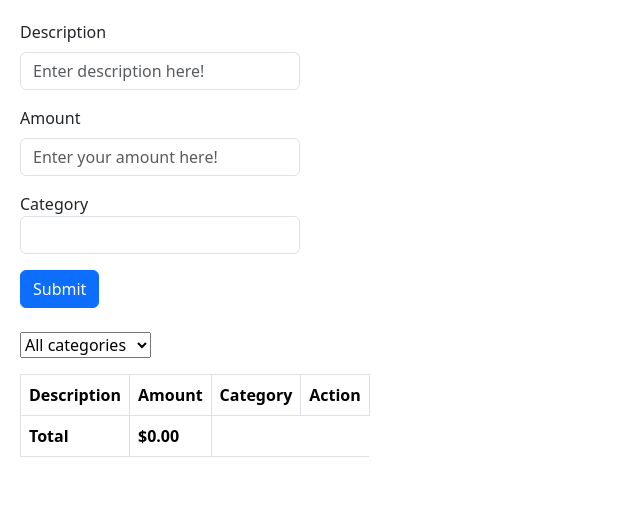
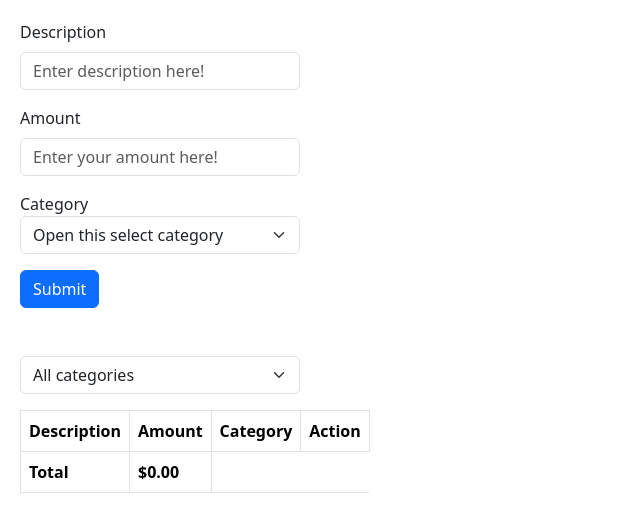
Before and after one commit to Scientific-Research/react-forms-MoHa, a React (Vite) app: page / in a window 1280 px wide. Shown: the top 532 px of the page, without its empty margins (0-640 px from the left). Built offline with nearby package versions, Linux system fonts and the light colour scheme.

Commit message:
The code a little bit more corrected!

```diff
--- a/src/components/Form.tsx
+++ b/src/components/Form.tsx
@@ -80,14 +80,21 @@ const Form = () => {
 			<div className="mb-3">
 				<label htmlFor="category">Category</label>
 				<select
-					className="form-control"
+					className="form-select"
+					aria-label="Default select example"
 					id="category"
 					{...register('Category')}
 				>
-					<option defaultChecked></option>
-					<option>Groceries</option>
-					<option>Utilities</option>
-					<option>Entertainment</option>
+					<option selected>Open this select category</option>
+					<option value="1" label="groceries">
+						Groceries
+					</option>
+					<option value="2" label="utilities">
+						Utilities
+					</option>
+					<option value="3" label="entertainment">
+						Entertainment
+					</option>
 				</select>
 				{errors.Category && (
 					<p className="text-danger">{errors.Category.message}</p>
@@ -100,15 +107,17 @@ const Form = () => {
 			<br />
 			<div className="mb-3">
 				<label htmlFor="AllCategory"></label>
-				<select
-					className="custom-select"
-					id="AllCategory"
-					// {...register('AllCategory')}
-				>
+				<select className="form-select" id="AllCategory">
 					<option defaultChecked>All categories</option>
-					<option>Groceries</option>
-					<option>Utilities</option>
-					<option>Entertainment</option>
+					<option value="1" label="groceries">
+						Groceries
+					</option>
+					<option value="2" label="utilities">
+						Utilities
+					</option>
+					<option value="3" label="entertainment">
+						Entertainment
+					</option>
 				</select>
 			</div>
 
```
